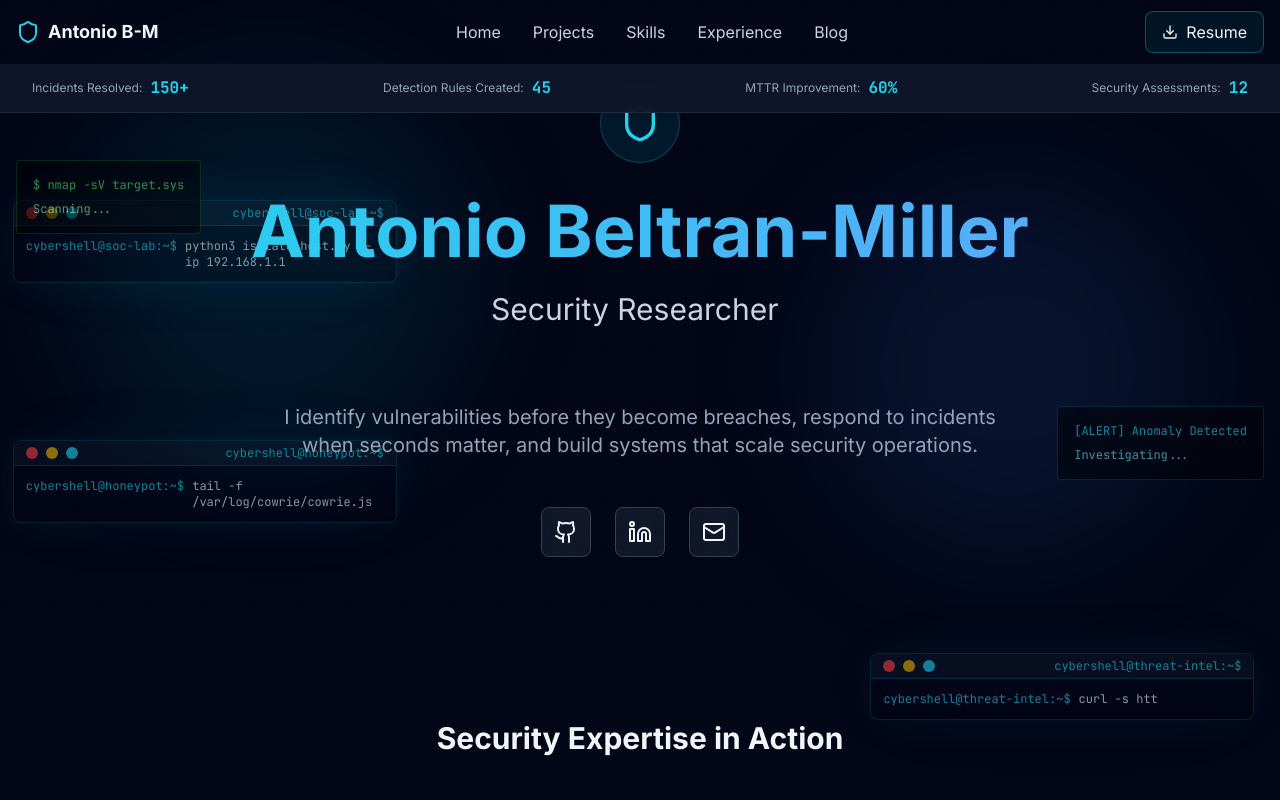
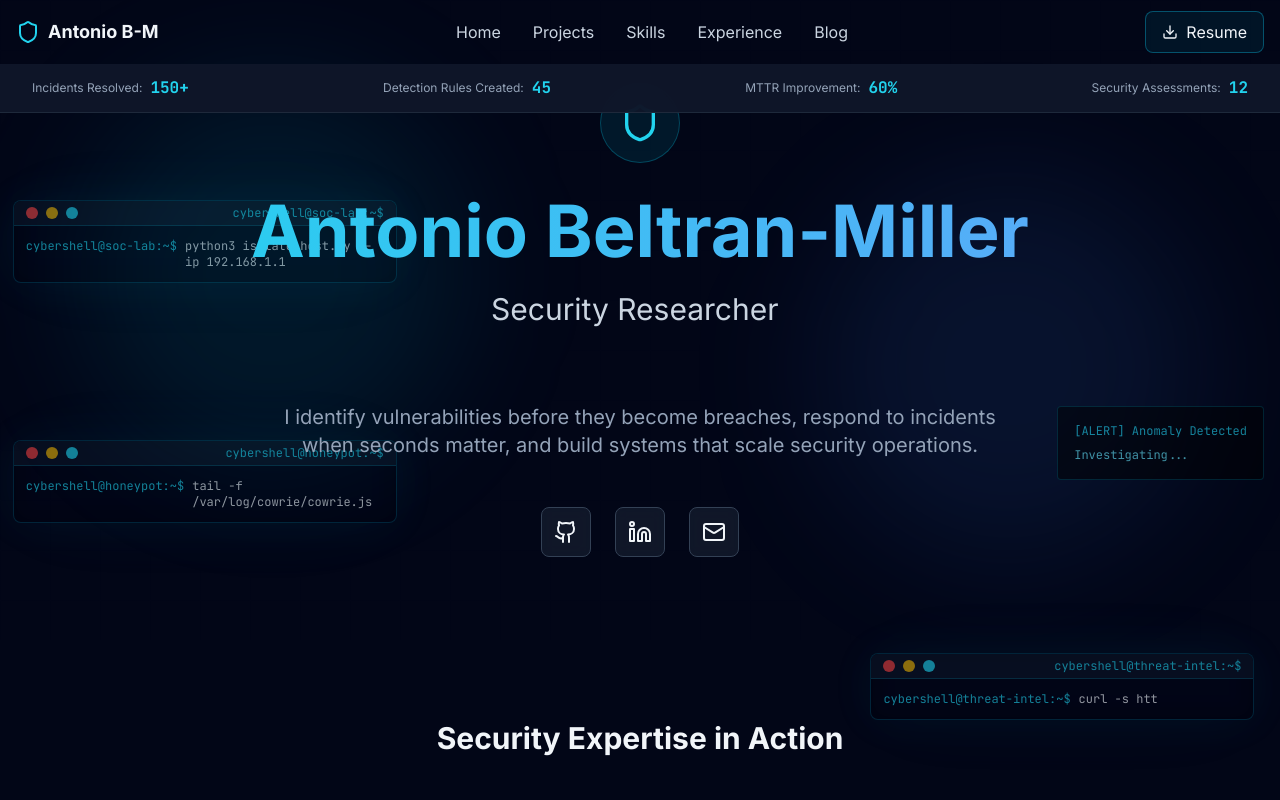
Before and after one commit to AntonioBeltranMiller/cybersec-portfolio, a Next.js app: page / in a window 1280 px wide. Shown: the top 800 px of the page. Built offline with nearby package versions, Linux system fonts and the light colour scheme.

Commit message:
Update Hero.tsx

```diff
--- a/components/Hero.tsx
+++ b/components/Hero.tsx
@@ -102,10 +102,6 @@ export default function Hero() {
         transition={{ delay: 1, duration: 1 }}
         className="absolute left-4 top-1/4 hidden lg:block font-mono text-xs text-green-400"
       >
-        <div className="bg-black/80 backdrop-blur p-4 rounded border border-green-500/30 max-w-xs">
-          <div className="mb-2">$ nmap -sV target.sys</div>
-          <div className="text-green-300">Scanning...</div>
-        </div>
       </motion.div>
 
       <motion.div
```
